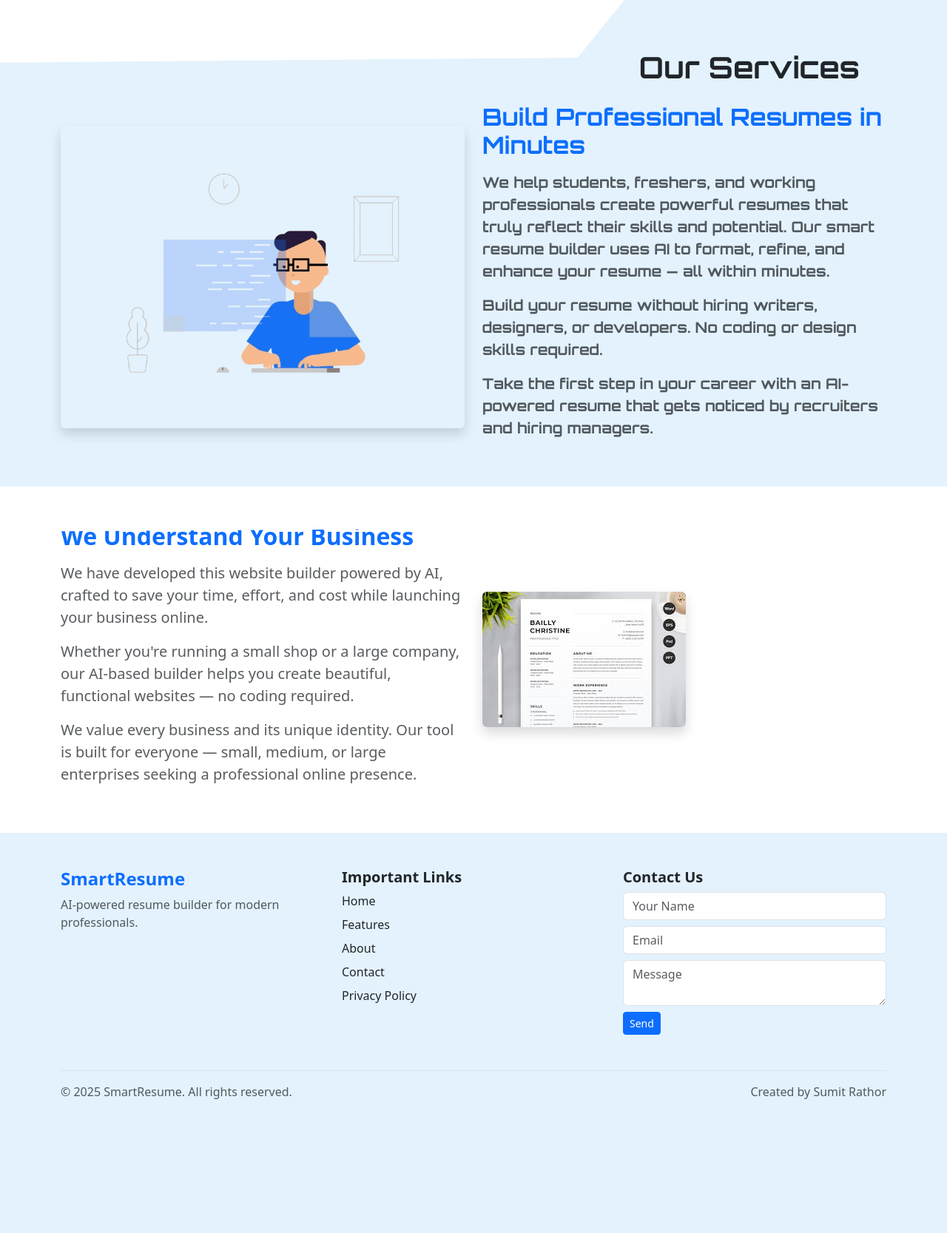
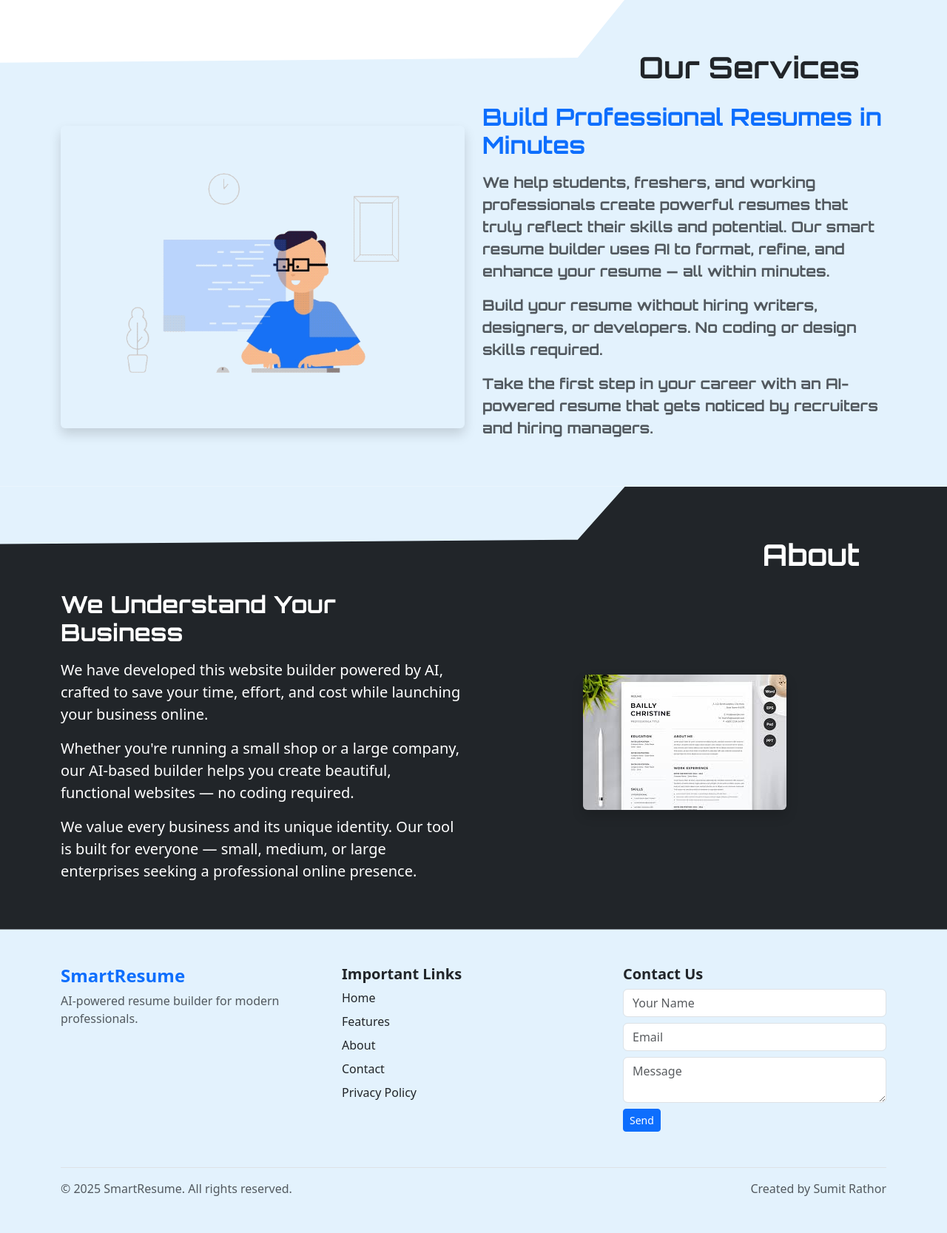
Before and after one commit to sumitrathor1/smartresume, a PHP site: page / in a window 1280 px wide. Shown: the part 553-2220 px from the top of the page at 74% size. Before the commit the page ends 2039 px from the top, so only its background shows below. Run offline with PHP 8.4, Linux system fonts and the light colour scheme; some web fonts are replaced.

Commit message:
UI is ready

```diff
--- a/assets/css/main_page.css
+++ b/assets/css/main_page.css
@@ -14,6 +14,7 @@
   .paper-cut-effect{
     clip-path: polygon(61% 12%, 66% 0, 100% 0, 100% 100%, 0 100%, 0 13%);
 }
+
 
   .orbitron-simple {
     font-family: "Orbitron", sans-serif;
--- a/assets/css/nav.css
+++ b/assets/css/nav.css
@@ -9,3 +9,10 @@
     font-weight: 400;
     font-style: normal;
   }
+
+  .orbitron-simple {
+    font-family: "Orbitron", sans-serif;
+    font-optical-sizing: auto;
+    font-weight: 700;
+    font-style: normal;
+  }
--- a/assets/pages/_footer.php
+++ b/assets/pages/_footer.php
@@ -1,4 +1,4 @@
-<footer class="py-5" style="background-color: #e3f2fd;">
+<footer class="py-5" style="background-color: #e3f2fd;" id="contact">
     <div class="container">
         <div class="row">
 
--- a/assets/pages/_header.php
+++ b/assets/pages/_header.php
@@ -16,17 +16,17 @@
                     <a class="nav-link fw-semibold text-dark" href="#services">Services</a>
                 </li>
                 <li class="nav-item">
-                    <a class="nav-link fw-semibold text-dark" href="#">About</a>
+                    <a class="nav-link fw-semibold text-dark" href="#about">About</a>
                 </li>
                 <li class="nav-item">
-                    <a class="nav-link fw-semibold text-dark" href="#">Contact</a>
+                    <a class="nav-link fw-semibold text-dark" href="#contact">Contact</a>
                 </li>
             </ul>
 
             <!-- Login Button on Right -->
             <div class="d-flex gap-3">
-                <a href="#" class="btn btn-outline-dark">Sign In</a>
-                <a href="#" class="btn btn-dark">Sign Up</a>
+                <a href="./login.php" class="btn btn-outline-dark">Sign In</a>
+                <a href="./signup.php" class="btn btn-dark">Sign Up</a>
             </div>
         </div>
     </div>
--- a/index.php
+++ b/index.php
@@ -100,39 +100,48 @@
 
 
         <!-- About Section -->
-        <section class="py-5 bg-white paper-cut-effect">
+        <section style="background-color: #e3f2fd;" id="about">
+            <div class="py-5 bg-dark paper-cut-effect">
+                <!-- Heading aligned to right -->
+                <div
+                    class="container py-md-3 mt-5 mt-md-1 h1 orbitron-simple fw-bold w-100 d-flex justify-content-md-end justify-content-center align-items-center px-md-5 text-center text-md-end text-white">
+                    About
+                </div>
+
                 <div class="container">
                     <div class="row align-items-center">
 
                         <!-- Left: Text -->
-                    <div class="col-md-6">
-                        <h2 class="fw-bold text-primary mb-3">We Understand Your Business</h2>
+                        <div class="col-md-6 mb-4 mb-md-0 text-white">
+                            <h2 class="fw-bold text-white mb-3 orbitron-simple">We Understand Your Business</h2>
 
-                        <p class="text-muted fs-5">
-                            We have developed this website builder powered by AI, crafted to save your time, effort, and
-                            cost while launching your business online.
+                            <p class="fs-5">
+                                We have developed this website builder powered by AI, crafted to save your time, effort,
+                                and cost while launching your business online.
                             </p>
 
-                        <p class="text-muted fs-5">
+                            <p class="fs-5">
                                 Whether you're running a small shop or a large company, our AI-based builder helps you
                                 create beautiful, functional websites — no coding required.
                             </p>
 
-                        <p class="text-muted fs-5">
+                            <p class="fs-5">
                                 We value every business and its unique identity. Our tool is built for everyone — small,
                                 medium, or large enterprises seeking a professional online presence.
                             </p>
                         </div>
 
                         <!-- Right: Image -->
-                    <div class="col-md-6">
+                        <div class="col-md-6 text-center">
                             <img src="assets/images/resume.png" alt="AI Website Builder Demo"
-                            class="img-fluid rounded shadow">
+                                class="img-fluid rounded shadow" style="max-height: 400px;">
                         </div>
 
                     </div>
                 </div>
+            </div>
         </section>
+
 
 
 
```
Also changed, not shown: login.php (added, +54 -0 lines), reset-password.php (added, +53 -0 lines), signup.php (added, +51 -0 lines). Lines whose indentation alone changed are shown as unchanged.
